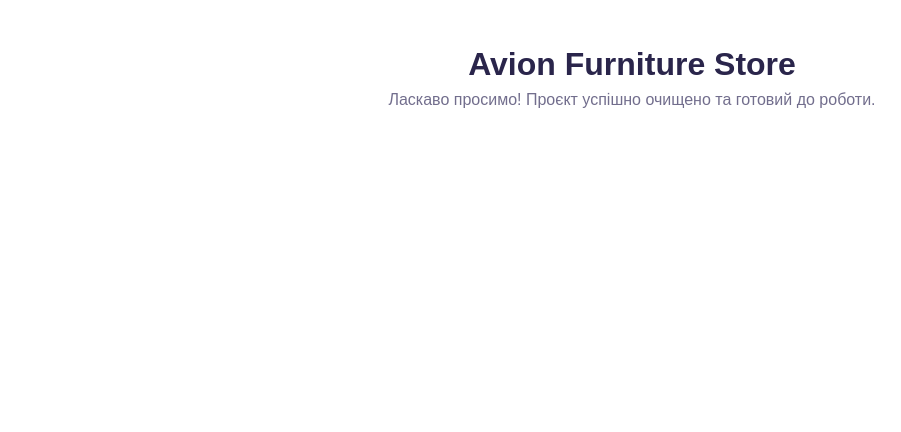
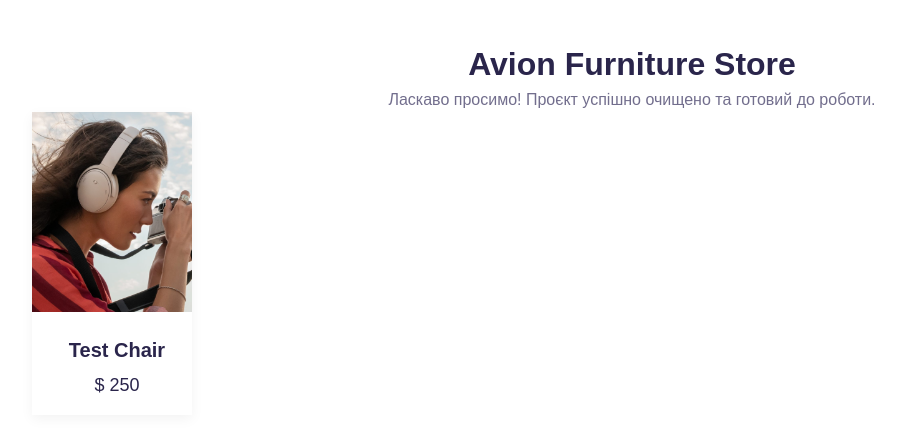
Before and after one commit to AndriySham/Avion, a React (Vite) app: page / in a window 1280 px wide. Shown: the top 432 px of the page, without its empty margins (8-909 px from the left). Built offline with nearby package versions, Linux system fonts and the light colour scheme.

Commit message:
Test ProductCard, fix bugs

```diff
--- a/src/App.tsx
+++ b/src/App.tsx
@@ -1,10 +1,27 @@
+import { ProductCard } from "./components/ProductCard/ProductCard"
+import im from "./assets/Browse-1-2.png"
+
 function App() {
   return (
     <div style={{ padding: '40px', textAlign: 'center', fontFamily: 'sans-serif' }}>
       <h1 style={{ color: '#2A254B' }}>Avion Furniture Store</h1>
       <p style={{ color: '#726E8D' }}>Ласкаво просимо! Проєкт успішно очищено та готовий до роботи.</p>
+
+      <ProductCard key={mockProduct.id} product={mockProduct} />
     </div>
   )
 }
 
 export default App
+
+
+const mockProduct = {
+  id: 1,
+  title: "Test Chair",
+  price: 250,
+  description: "Test description",
+  category: "furniture",
+  // thumbnail: "https://images.unsplash.com/photo-1592078615290-033ee584e267?q=80&w=600&auto=format&fit=crop",
+  thumbnail: im,
+  images: []
+};
--- a/src/components/ProductCard/ProductCard.css
+++ b/src/components/ProductCard/ProductCard.css
@@ -9,11 +9,18 @@
     flex-direction: column;
 }
 
-.product-card image {
+.product-card__image {
     width: 100%;
     height: 200px;
 
     overflow: hidden;
+}
+
+.product-card__image img {
+    width: 100%;
+    height: 100%;
+
+    object-fit: cover;
 }
 
 .product-card:hover {
@@ -22,7 +29,7 @@
 }
 
 .product-card__title {
-    margin-top: 24px 0 0 10px;
+    margin: 24px 0 0 10px;
     font-size: 20px;
     line-height: 1.4;
     color: var(--dark-primary);
--- a/src/context/ProductContext.tsx
+++ b/src/context/ProductContext.tsx
@@ -5,6 +5,7 @@ import { getProducts } from "../services/api";
 export interface ProductsContextType {
     products: Product[] | null;
     isLoading: boolean;
+    error: string | null;
 }
 
 const ProductsContext = createContext<ProductsContextType | undefined>(undefined);
@@ -33,7 +34,7 @@ export function ProductsProvider({ children }: { children: ReactNode }) {
     }, []);
 
     return (
-        <ProductsContext value={{ products, isLoading }}>
+        <ProductsContext value={{ products, isLoading, error }}>
             {children}
         </ProductsContext>
     );
```
Also changed, not shown: src/components/ProductCard/ProductCard.tsx (+6 -1 lines), src/components/ProductGrid/ProductGrid.tsx (+16 -16 lines), src/assets/Browse-1-2.png (added).
